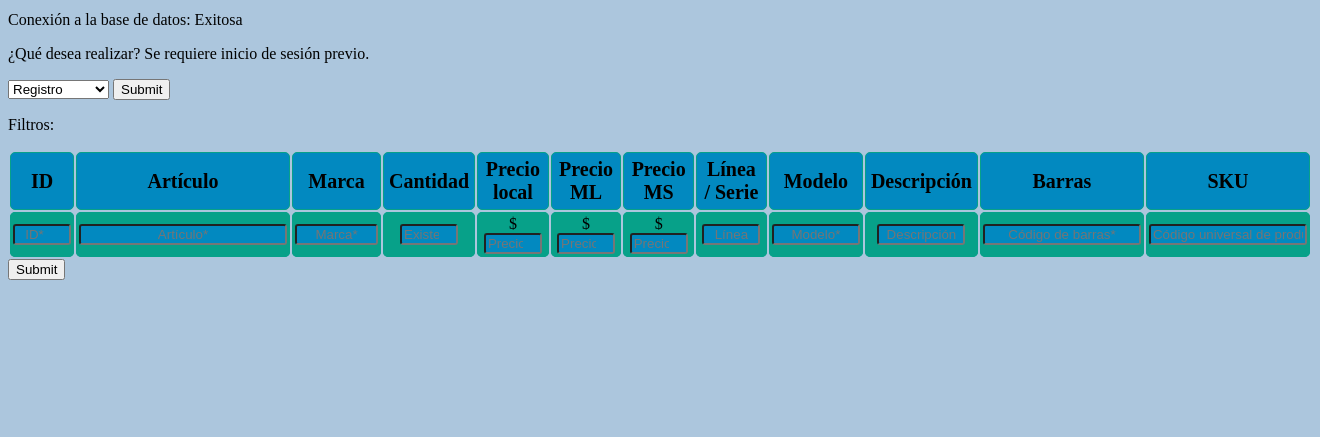
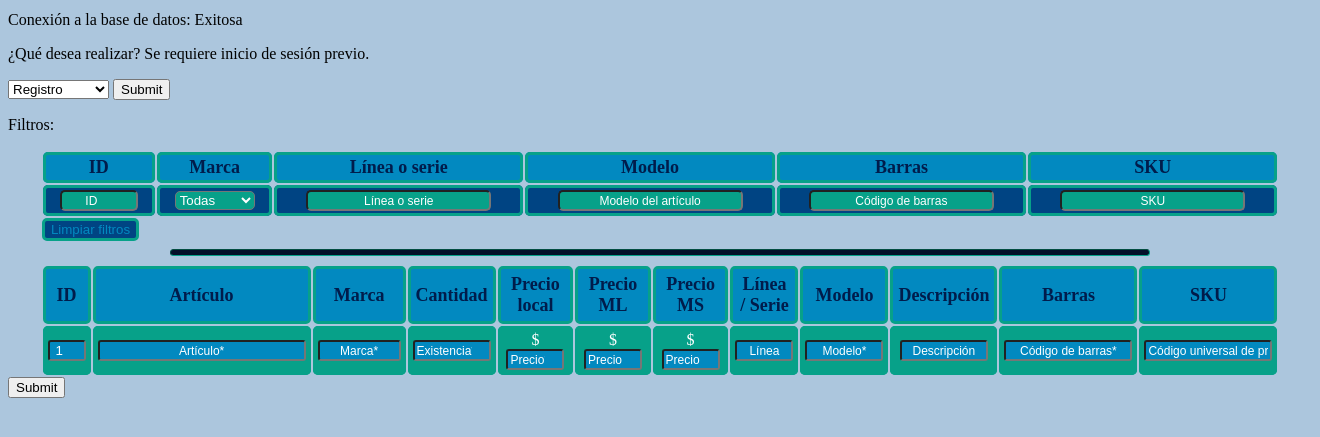
Before and after one commit to dantecc10/INVENTARIOS-COMERCIALES, a PHP site: page /Consulta.php in a window 1320 px wide. Shown: the part 113-550 px from the top of the page. Run offline with PHP 8.4, Linux system fonts and the light colour scheme; data that the repository does not hold is empty.

Commit message:
Previo a AJAX

```diff
--- a/Actualización.php
+++ b/Actualización.php
@@ -6,7 +6,7 @@
     <meta http-equiv="X-UA-Compatible" content="IE=edge">
     <meta name="viewport" content="width=device-width, initial-scale=1.0">
     <link rel="Stylesheet" href="CSS/CSS GLOBAL - TEMA CLARO.css" Type="text/css" MEDIA="screen">
-    <script src="JavaScript/AsistentePrecios.js"></script>
+    <script src="JavaScript/AsistenteLlenadoFormulario.js"></script>
     <title>Consulta</title>
 </head>
 
--- a/CSS/TEMA CLARO/CuerpoEstilo.css
+++ b/CSS/TEMA CLARO/CuerpoEstilo.css
@@ -1,28 +1,53 @@
+/*
+Reglas CSS para tabla con resultados de consulta y fila para inserción / actualización de datos
+*/
+table#Catálogo {
+    width: 95%;
+    margin: 0% 2.5% 0% 2.5%;
+}
+
 table#Catálogo th,
 table#Catálogo td,
 table#Catálogo tr {
     text-align: center;
-    border: 1px solid;
+    border: 3px solid;
     border-color: #07a189;
     border-collapse: collapse;
     border-radius: 5px;
 }
 
+.CeldaParaPrecioL,
+.CeldaParaPrecioML,
+.CeldaParaPrecioMS {
+    width: 75px;
+}
+
+::placeholder {
+    color: white;
+    text-decoration: dotted;
+    font-size: 12px;
+    text-align: center;
+}
+
 table#Catálogo tr#Fila1 th {
-    font-size: 20px;
+    font-size: 18px;
     padding: 5px;
     background-color: #0289c0;
+    color: #011c4b;
 }
 
 table#Catálogo tr.FilasProductos {
     background-color: #004483;
+    color: white;
 }
+
 table#Catálogo tr#FilaFormulario {
     background-color: #07a189;
+    color: white;
 }
 
 #InputID {
-    width: 50px;
+    width: 30px;
     text-align: center;
     border-radius: 3px;
     background-color: #0289c0;
@@ -46,7 +71,7 @@
 }
 
 #InputCantidad {
-    width: 50px;
+    width: 70px;
     text-align: center;
     border-radius: 3px;
     background-color: #0289c0;
@@ -86,7 +111,7 @@
 }
 
 #InputModelo {
-    width: 80px;
+    width: 70px;
     text-align: center;
     border-radius: 3px;
     background-color: #0289c0;
@@ -102,7 +127,7 @@
 }
 
 #InputBarras {
-    width: 150px;
+    width: 120px;
     text-align: center;
     border-radius: 3px;
     background-color: #0289c0;
@@ -110,7 +135,7 @@
 }
 
 #InputSKU {
-    width: 150px;
+    width: 120px;
     text-align: center;
     border-radius: 3px;
     background-color: #0289c0;
@@ -130,6 +155,71 @@
 .CeldaParaBarras,
 .CeldaParaSKU {
     padding: 2px;
+}
+
+/*CSS para tabla de filtros*/
+#TablaFiltros {
+    width: 95%;
+    margin: 0% 2.5% 0% 2.5%;
+}
+
+#TablaFiltros th,
+#TablaFiltros td {
+    text-align: center;
+    border: 3px solid;
+    border-color: #07a189;
+    border-collapse: collapse;
+    border-radius: 5px;
+    padding: 2px;
+}
+
+#TablaFiltros #EncabezadosFiltros {
+    background-color: #0289c0;
+    color: #011c4b;
+    font-size: 18px;
+}
+
+#TablaFiltros #InputsFiltros {
+    background-color: #004483;
+    color: white;
+}
+
+#CampoFiltroID,
+#CampoFiltroMarca,
+#CampoFiltroLíneaSerie,
+#CampoFiltroModelo,
+#CampoFiltroBarras,
+#CampoFiltroSKU {
+    background-color: #07a189;
+    border-radius: 5px;
+    color: white;
+}
+
+/*
+#CampoFiltroID,
+#CampoFiltroLíneaSerie ::placeholder,
+#CampoFiltroModelo ::placeholder,
+#CampoFiltroBarras ::placeholder,
+#CampoFiltroSKU ::placeholder{
+    color: white;
+    text-align: center;
+
+}
+*/
+
+#CampoFiltroID {
+    width: 70px;
+}
+
+/*Estilos de texto*/
+
+.BotónEstándar {
+    background-color: #004483;
+    border: 3px solid;
+    border-color: #07a189;
+    border-radius: 5px;
+    color: #0289c0;
+    margin: 0% 0% 0% 2.6%;
 }
 
 #copyright {
--- a/Consulta.php
+++ b/Consulta.php
@@ -9,7 +9,7 @@
     <link rel="Stylesheet" href="CSS/TEMA CLARO/CuerpoEstilo.css" Type="text/css" MEDIA="screen">
     <link rel="Stylesheet" href="CSS/TEMA CLARO/MenúDesplegable.css" Type="text/css" MEDIA="screen">
     <link rel="Stylesheet" href="CSS/TEMA CLARO/NavBar.css" Type="text/css" MEDIA="screen">
-    <script src="JavaScript/AsistentePrecios.js"></script>
+
     <title>Consulta</title>
 </head>
 
@@ -40,6 +40,45 @@
     ?>
 
     <p>Filtros:</p>
+    <table id="TablaFiltros">
+        <tr id="EncabezadosFiltros">
+            <th>ID</th>
+            <th>Marca</th>
+            <th>Línea o serie</th>
+            <th>Modelo</th>
+            <th>Barras</th>
+            <th>SKU</th>
+        </tr>
+        <tr id="InputsFiltros">
+            <td id="BúsquedaID">
+                <input type="number" name="CapturaID" id="CampoFiltroID" placeholder="ID" onchange="">
+            </td>
+            <td>
+                <select name="CapturaMarca" id="CampoFiltroMarca" onchange="">
+                    <option value="Todas">Todas</option>
+                    <option value="Playmobil">Playmobil</option>
+                    <option value="LEGO">LEGO</option>
+                </select>
+            </td>
+            <td id="BúsquedaLíneaSerie">
+                <input type="text" name="CapturaLíneaSerie" id="CampoFiltroLíneaSerie" placeholder="Línea o serie" onchange="">
+            </td>
+            <td id="BúsquedaModelo">
+                <input type="text" name="CapturaModelo" id="CampoFiltroModelo" placeholder="Modelo del artículo" onchange="">
+            </td>
+            <td id="BúsquedaBarras">
+                <input type="text" name="CapturaBarras" id="CampoFiltroBarras" placeholder="Código de barras" onchange="">
+            </td>
+            <td id="BúsquedaSKU">
+                <input type="text" name="CapturaSKU" id="CampoFiltroSKU" placeholder="SKU" onchange="">
+            </td>
+        </tr>
+    </table>
+
+    <button class="BotónEstándar" onclick="javascript:LimpiarFiltros();">Limpiar filtros</button>
+    <hr>
+
+
     <table id="Catálogo">
         <?php
         $sql = "SELECT * FROM juguete";
@@ -62,36 +101,35 @@
         echo "</tr>";
 
         while ($columna = mysqli_fetch_array($result)) {
-            echo "<tr class='FilasProductos'>";
-            echo "<td class ='CeldaParaID'>" . $columna['ID'] . "</td>";
-            echo "<td class ='CeldaParaArtículo'>" . $columna['Artículo'] . "</td>";
-            echo "<td class ='CeldaParaMarca'>" . $columna['Marca'] . "</td>";
-            echo "<td class ='CeldaParaCantidad'>" . $columna['Cantidad'] . "</td>";
-            echo "<td class ='CeldaParaPrecioL'>$" . $columna['Precio L'] . "</td>";
-            echo "<td class ='CeldaParaPrecioML'>$" . $columna['Precio ML'] . "</td>";
-            echo "<td class ='CeldaParaPrecioMS'>$" . $columna['Precio MS'] . "</td>";
-            echo "<td class ='CeldaParaLíneaSerie'>" . $columna['Línea / Serie'] . "</td>";
-            echo "<td class ='CeldaParaModelo'>" . $columna['Modelo'] . "</td>";
-            echo "<td class ='CeldaParaDescripción'>" . $columna['Descripción'] . "</td>";
-            echo "<td class ='CeldaParaBarras'>" . $columna['Barras'] . "</td>";
-            echo "<td class ='CeldaParaSKU'>" . $columna['SKU'] . "</td>";
+            echo "<tr class=' FilasProductos'>";
+            echo "<td class = 'CeldaParaID'>" . $columna['ID'] . "</td>";
+            echo "<td class = 'CeldaParaArtículo'>" . $columna['Artículo'] . "</td>";
+            echo "<td class = 'CeldaParaMarca'>" . $columna['Marca'] . "</td>";
+            echo "<td class = 'CeldaParaCantidad'>" . $columna['Cantidad'] . "</td>";
+            echo "<td class = 'CeldaParaPrecioL'>$" . $columna['Precio L'] . "</td>";
+            echo "<td class = 'CeldaParaPrecioML'>$" . $columna['Precio ML'] . "</td>";
+            echo "<td class = 'CeldaParaPrecioMS'>$" . $columna['Precio MS'] . "</td>";
+            echo "<td class = 'CeldaParaLíneaSerie'>" . $columna['Línea / Serie'] . "</td>";
+            echo "<td class = 'CeldaParaModelo'>" . $columna['Modelo'] . "</td>";
+            echo "<td class = 'CeldaParaDescripción'>" . $columna['Descripción'] . "</td>";
+            echo "<td class = 'CeldaParaBarras'>" . $columna['Barras'] . "</td>";
+            echo "<td class = 'CeldaParaSKU'>" . $columna['SKU'] . "</td>";
             echo "</tr>";
         }
         echo "<tr id='FilaFormulario'>";
-        echo "<form action='Inserción.php' method='post'>";
-        echo "<td class ='CeldaParaID'><input id='InputID' name='ID' type='number' required='' placeholder='ID*'></td>";
-        echo "<td class ='CeldaParaArtículo'><input id='InputArtículo' name='Artículo' type='text' required='' placeholder='Artículo*'></th>";
-        echo "<td class ='CeldaParaMarca'><input id='InputMarca' name='Marca' type='text' required='' placeholder='Marca*'></td>";
-        echo "<td class ='CeldaParaCantidad'><input id='InputCantidad' name='Cantidad' type='number' required='' placeholder='Existencia*'></td>";
-        echo "<td class ='CeldaParaPrecioL'>$<input id='InputPrecioL' onchange='javascript:CálculoAsistidoDePrecios()' name='PrecioL' type='number' step='any' required='' placeholder='Precio*'></td>";
-        echo "<td class ='CeldaParaPrecioML'>$<input id='InputPrecioML' name='PrecioML' type='number' step='any' required='' placeholder='Precio ML*'></td>";
-        echo "<td class ='CeldaParaPrecioMS'>$<input id='InputPrecioMS' name='PrecioMS' type='number' step='any' placeholder='Precio MS'></td>";
-        echo "<td class ='CeldaParaLíneaSerie'><input id='InputLíneaSerie' name='LíneaSerie' type='text' placeholder='Línea'></th>";
-        echo "<td class ='CeldaParaModelo'><input id='InputModelo' name='Modelo' type='text' required='' placeholder='Modelo*'></td>";
-        echo "<td class ='CeldaParaDescripción'><input id='InputDescripción' name='Descripción' type='text' placeholder='Descripción'></td>";
-        echo "<td class ='CeldaParaBarras'><input id='InputBarras' name='Barras' type='text' required='' placeholder='Código de barras*'></td>";
-        echo "<td class ='CeldaParaSKU'><input id='InputSKU' name='SKU' type='text' placeholder='Código universal de producto (SKU)'></td>";
-
+        echo "<form action = 'Inserción.php' method='post'>";
+        echo "<td class = 'CeldaParaID'><input id='InputID' name='ID' type='number' required='' placeholder='ID*'></td>";
+        echo "<td class = 'CeldaParaArtículo'><input id='InputArtículo' name='Artículo' type='text' required='' placeholder='Artículo*'></th>";
+        echo "<td class = 'CeldaParaMarca'><input id='InputMarca' name='Marca' type='text' required='' placeholder='Marca*'></td>";
+        echo "<td class = 'CeldaParaCantidad'><input id='InputCantidad' name='Cantidad' type='number' required='' placeholder='Existencia*'></td>";
+        echo "<td class = 'CeldaParaPrecioL'><label for='PrecioML'>$</label><input id='InputPrecioL' onchange='javascript:CálculoAsistidoDePrecios()' name='PrecioL' type='number' step='any' required='' placeholder='Precio*'></td>";
+        echo "<td class = 'CeldaParaPrecioML'><label for='PrecioML'>$</label><input id='InputPrecioML' name='PrecioML' type='number' step='any' required='' placeholder='Precio ML*'></td>";
+        echo "<td class = 'CeldaParaPrecioMS'><label for='PrecioML'>$</label><input id='InputPrecioMS' name='PrecioMS' type='number' step='any' placeholder='Precio MS'></td>";
+        echo "<td class = 'CeldaParaLíneaSerie'><input id='InputLíneaSerie' name='LíneaSerie' type='text' placeholder='Línea'></th>";
+        echo "<td class = 'CeldaParaModelo'><input id='InputModelo' name='Modelo' type='text' required='' placeholder='Modelo*'></td>";
+        echo "<td class = 'CeldaParaDescripción'><input id='InputDescripción' name='Descripción' type='text' placeholder='Descripción'></td>";
+        echo "<td class = 'CeldaParaBarras'><input id='InputBarras' name='Barras' type='text' required='' placeholder='Código de barras*'></td>";
+        echo "<td class = 'CeldaParaSKU'><input id='InputSKU' name='SKU' type='text' placeholder='Código universal de producto (SKU)'></td>";
         echo "</tr>";
         ?>
 
@@ -100,6 +138,7 @@
         ?>
 
     </table>
+    <script src="JavaScript/AsistenteLlenadoFormulario.js"></script>
     <?php
     echo "<input type='submit'>";
     echo "</form>";
--- a/JavaScript/AsistentePrecios.js
+++ /dev/null
@@ -1,16 +0,0 @@
-var PrecioL, PrecioML, PrecioMS;
-const Envío = 230, DivisorDecimalML = .75, DivisorDecimalMS = .85;;
-
-function CálculoAsistidoDePrecios(PrecioL, PrecioML, PrecioMS) {
-    PrecioL = document.getElementById("InputPrecioL").value;
-    console.log("Precio local = ", PrecioL);
-
-    PrecioML = (PrecioL + Envío) / DivisorDecimalML;
-    PrecioMS = (PrecioL + Envío) / DivisorDecimalMS;
-
-    console.log("Precio Mercado Libre = ", PrecioML);
-    console.log("Precio Mercado Shops = ", PrecioMS);
-
-    document.getElementById("InputPrecioML").value = PrecioML;
-    document.getElementById("InputPrecioMS").value = PrecioMS;
-}
```
Also changed, not shown: JavaScript/AsistenteLlenadoFormulario.js (added, +34 -0 lines).
